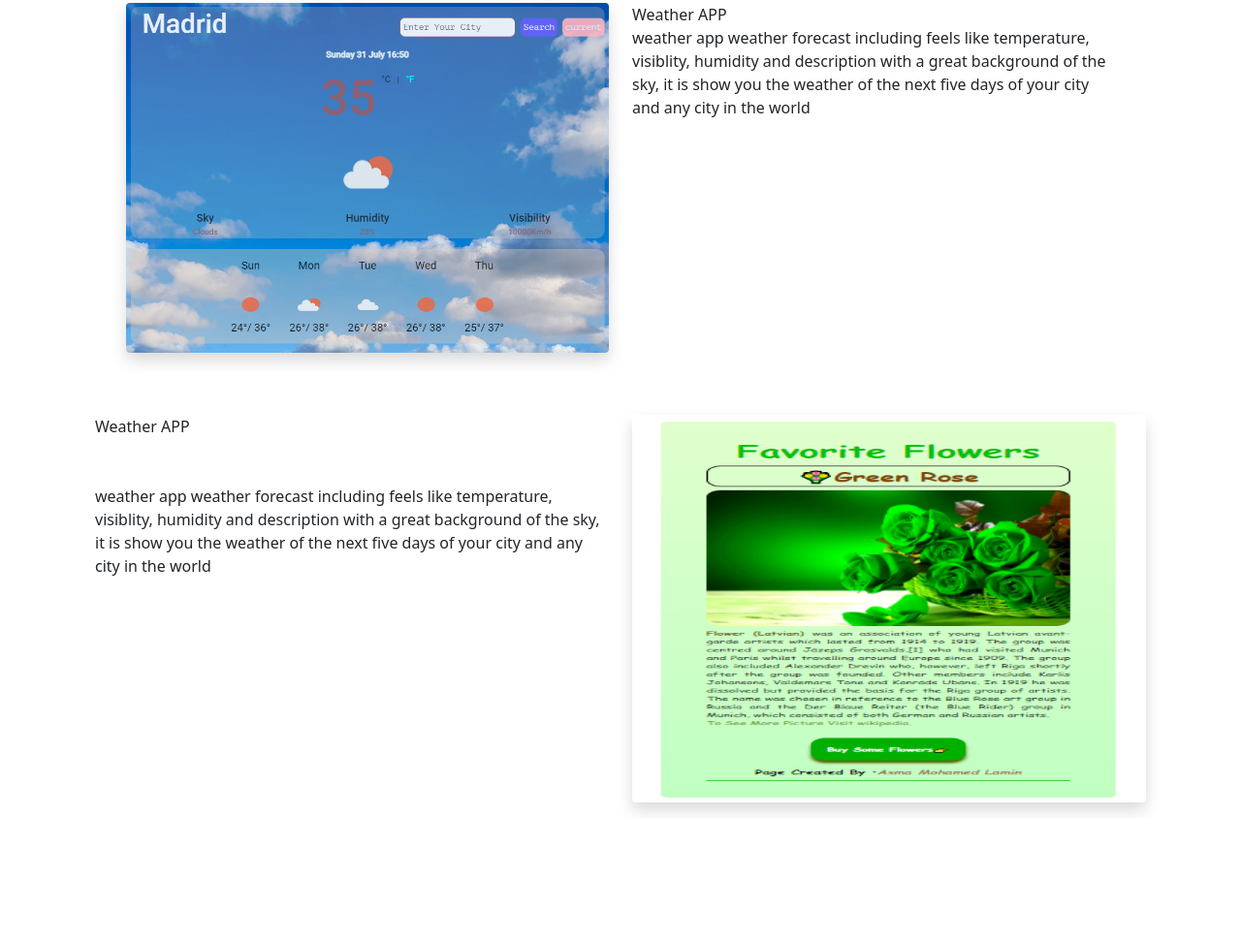
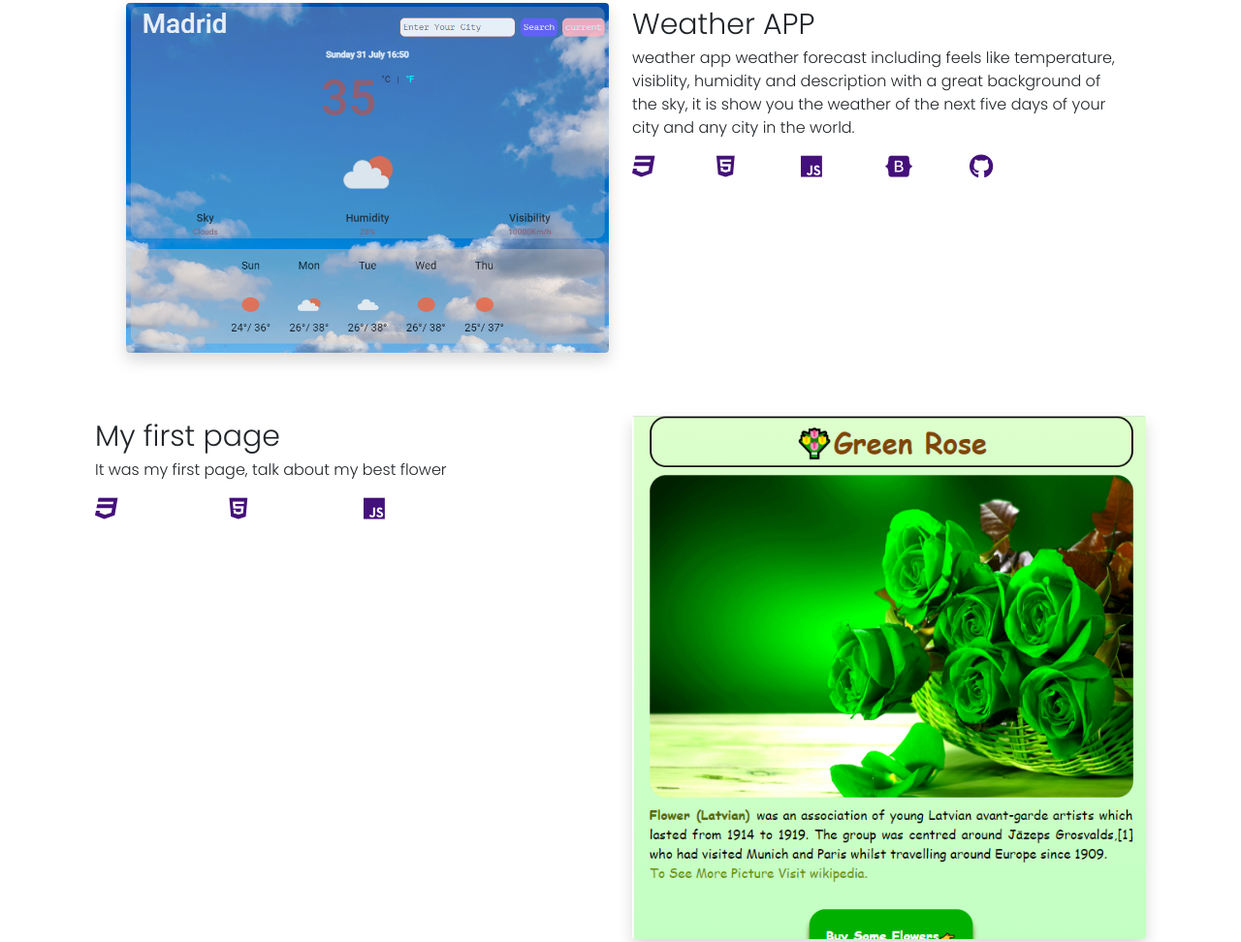
Before and after one commit to Asma710/portfolio-project, a plain HTML site: page index.html in a window 1280 px wide. Shown: the part 992-1964 px from the top of the page at 97% size. Before the commit the page ends 1836 px from the top, so only its background shows below. Drawn offline with nearby package versions, Linux system fonts and the light colour scheme; a web font is replaced by a local one.

Commit message:
added a new photo and some CSS property

```diff
--- a/index.html
+++ b/index.html
@@ -100,24 +100,47 @@
             weather app weather forecast including feels like temperature,
             visiblity, humidity and description with a great background of the
             sky, it is show you the weather of the next five days of your city
-            and any city in the world
+            and any city in the world.
           </p>
+          <div class="row">
+            <div class="col-sm-2">
+              <i class="fa-brands fa-css3 icon-color"></i>
+            </div>
+            <div class="col-sm-2">
+              <i class="fa-brands fa-html5 icon-color"></i>
+            </div>
+            <div class="col-sm-2">
+              <i class="fa-brands fa-js icon-color"></i>
+            </div>
+            <div class="col-sm-2">
+              <i class="fa-brands fa-bootstrap icon-color"></i>
+            </div>
+            <div class="col-sm-2">
+              <i class="fa-brands fa-github icon-color"></i>
+            </div>
+          </div>
         </div>
       </div>
       <div class="row p-3">
         <div class="col-sm-6">
-          <div class="title">Weather APP</div>
+          <div class="title">My first page</div>
 
-          <p class="mt-5">
-            weather app weather forecast including feels like temperature,
-            visiblity, humidity and description with a great background of the
-            sky, it is show you the weather of the next five days of your city
-            and any city in the world
-          </p>
+          <p>It was my first page, talk about my best flower</p>
+          <div class="row">
+            <div class="col-sm-3">
+              <i class="fa-brands fa-css3 icon-color"></i>
+            </div>
+            <div class="col-sm-3">
+              <i class="fa-brands fa-html5 icon-color"></i>
+            </div>
+            <div class="col-sm-3">
+              <i class="fa-brands fa-js icon-color"></i>
+            </div>
+          </div>
         </div>
         <div class="col-sm-6">
           <img
-            src="/images/My first page.png"
+            src="/images/first page.png"
             alt="photo"
             class="img-fluid rounded shadow second-photo"
           />
--- a/src/portfilo.css
+++ b/src/portfilo.css
@@ -27,9 +27,17 @@ h4 {
   color: #ff1361;
   font-size: 45px;
 }
-.second-photo {
-  width: 700px;
-  height: 400px;
+p {
+  font-family: "Poppins", sans-serif;
+}
+.title {
+  font-family: "Poppins", sans-serif;
+  font-size: 30px;
+  font-weight: 500;
+}
+.icon-color {
+  color: #44107a;
+  font-size: 25px;
 }
 .fist-page {
   z-index: 1;
```
Also changed, not shown: images/first page.png (added).
